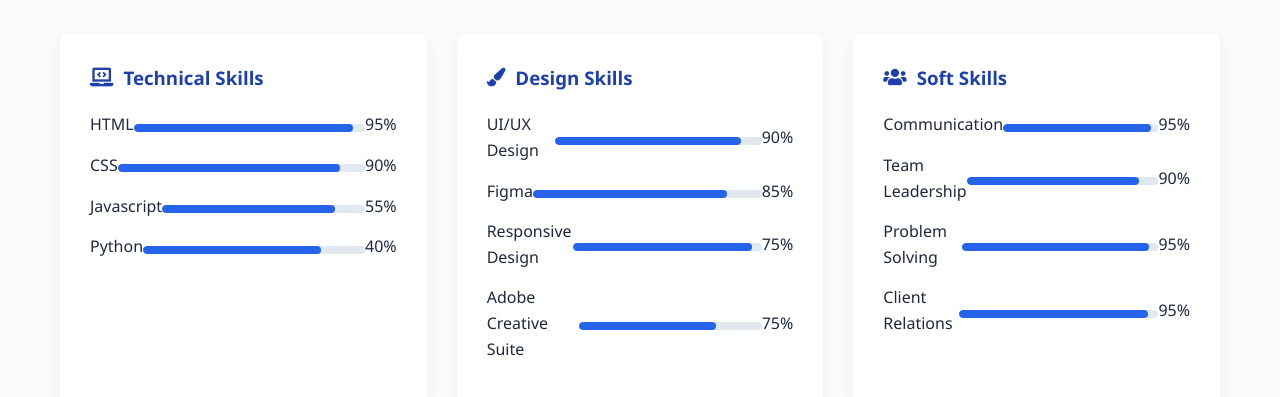
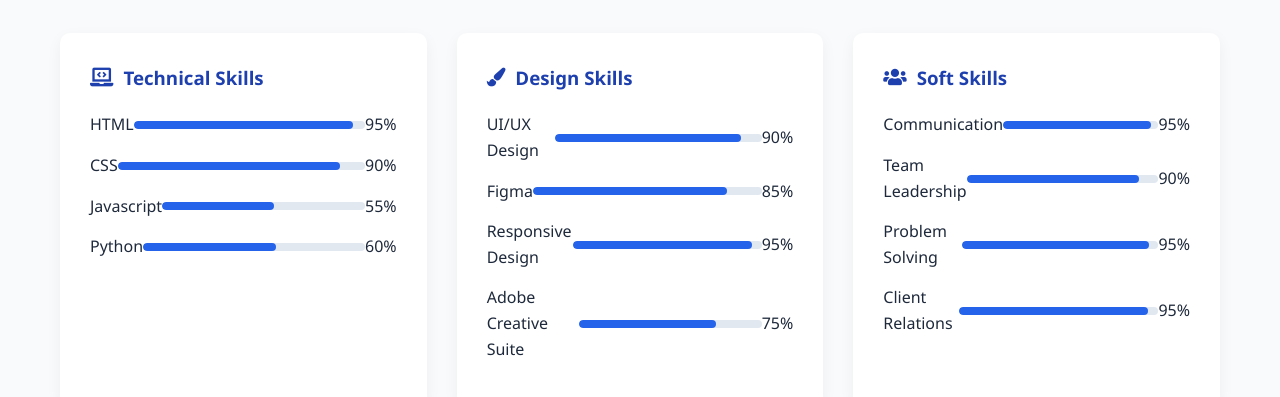
Before and after one commit to elphk-20/myweb, a plain HTML site: page index.html in a window 1280 px wide. Shown: the part 1500-1897 px from the top of the page. Drawn offline with Linux system fonts and the light colour scheme.

Commit message:
bar alignment

```diff
--- a/index.html
+++ b/index.html
@@ -90,13 +90,13 @@
                         </li>
                         <li>
                             <span>Javascript</span>
-                            <div class="skill-bar"><div class="skill-level" style="width: 85%"></div></div>
+                            <div class="skill-bar"><div class="skill-level" style="width: 55%"></div></div>
                             <span>55%</span>
                         </li>
                         <li>
                             <span>Python</span>
-                            <div class="skill-bar"><div class="skill-level" style="width: 80%"></div></div>
-                            <span>40%</span>
+                            <div class="skill-bar"><div class="skill-level" style="width: 60%"></div></div>
+                            <span>60%</span>
                         </li>
                     </ul>
                 </div>
@@ -116,7 +116,7 @@
                         <li>
                             <span>Responsive Design</span>
                             <div class="skill-bar"><div class="skill-level" style="width: 95%"></div></div>
-                            <span>75%</span>
+                            <span>95%</span>
                         </li>
                         <li>
                             <span>Adobe Creative Suite</span>
--- a/portcss.css
+++ b/portcss.css
@@ -231,6 +231,7 @@
             padding: 30px;
             border-radius: 10px;
             box-shadow: 0 5px 15px rgba(0, 0, 0, 0.05);
+
         }
 
         .skill-category h3 {
@@ -259,6 +260,8 @@
             margin-top: 5px;
             overflow: hidden;
             width: 100%;
+            max-width: 500px; /* Add this to enforce max uniform length */
+            margin: 0 auto;   /* Optional: center the bar */
         }
 
         .skill-level {
```
